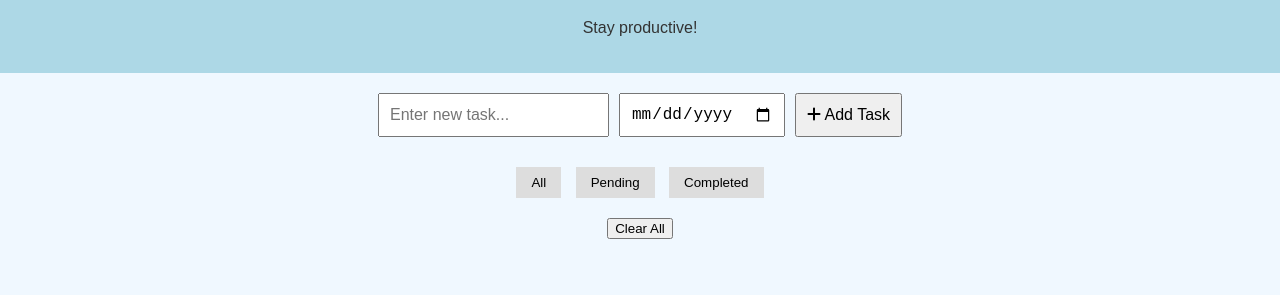
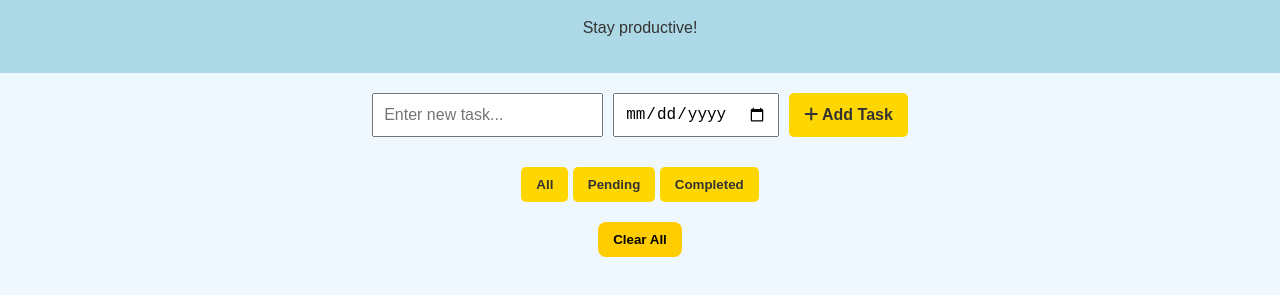
Before and after one commit to alvine2/wdd330-Final-Project, a plain HTML site: page index.html in a window 1280 px wide. Shown: the part 81-376 px from the top of the page. Drawn offline with Linux system fonts and the light colour scheme; no server answers.

Commit message:
added button animations

```diff
--- a/app.js
+++ b/app.js
@@ -104,3 +104,4 @@ async function fetchQuote() {
         document.getElementById('quote').textContent = "Stay productive!";
     }
 }
+// time
--- a/style.css
+++ b/style.css
@@ -17,6 +17,7 @@ header {
     gap: 10px;
     padding: 20px;
     justify-content: center;
+    flex-wrap: wrap; /* Makes mobile friendly */
 }
 
 .task-input input, .task-input button {
@@ -24,22 +25,29 @@ header {
     font-size: 1rem;
 }
 
+/* Yellow Buttons with Animation */
+.task-input button,
+.filters button {
+    background: #FFD700; /* Gold Yellow */
+    color: #333;
+    border: none;
+    padding: 10px 15px;
+    border-radius: 5px;
+    cursor: pointer;
+    font-weight: bold;
+    transition: transform 0.2s ease, box-shadow 0.2s ease, background 0.3s ease;
+}
+
+.task-input button:hover,
+.filters button:hover {
+    transform: scale(1.05);
+    box-shadow: 0 4px 10px rgba(0,0,0,0.2);
+    background: #FFC300; /* Slightly darker yellow */
+}
+
 .filters {
     text-align: center;
     margin: 10px 0;
-}
-
-.filters button {
-    margin: 0 5px;
-    padding: 8px 15px;
-    border: none;
-    background: #ddd;
-    cursor: pointer;
-    transition: background 0.3s;
-}
-
-.filters button:hover {
-    background: #bbb;
 }
 
 #taskList {
@@ -73,3 +81,32 @@ header {
     text-align: center;
     padding: 10px;
 }
+
+/* Mobile Responsiveness */
+@media (max-width: 600px) {
+    .task-input {
+        flex-direction: column;
+        align-items: center;
+    }
+
+    .task-input input, .task-input button {
+        width: 90%;
+    }
+}
+
+/* time input */
+button {
+    background-color: #ffcc00;
+    border: none;
+    padding: 10px 15px;
+    border-radius: 8px;
+    cursor: pointer;
+    color: black;
+    font-weight: bold;
+    transition: transform 0.2s, background-color 0.3s ease;
+}
+
+button:hover {
+    background-color: #ffdb4d;
+    transform: scale(1.05);
+}
```
Also changed, not shown: index.html (+1 -1 lines).
